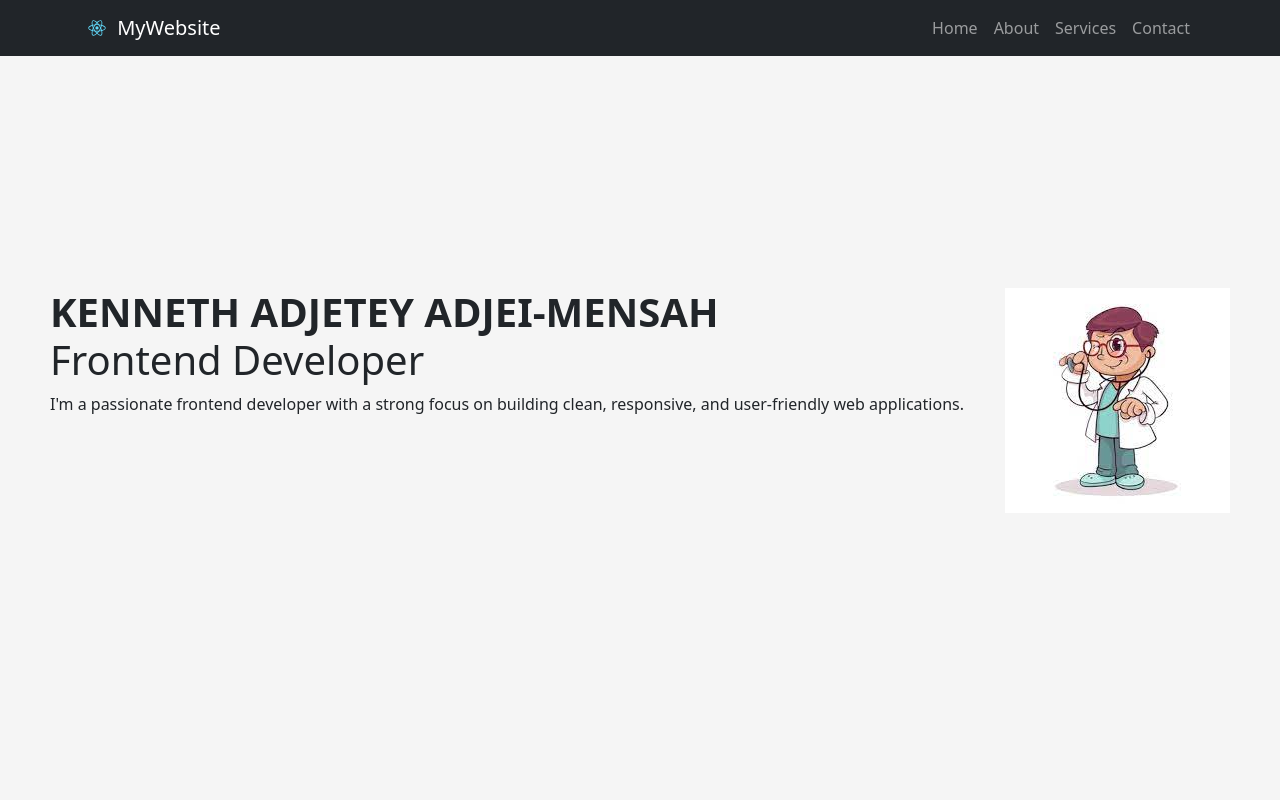
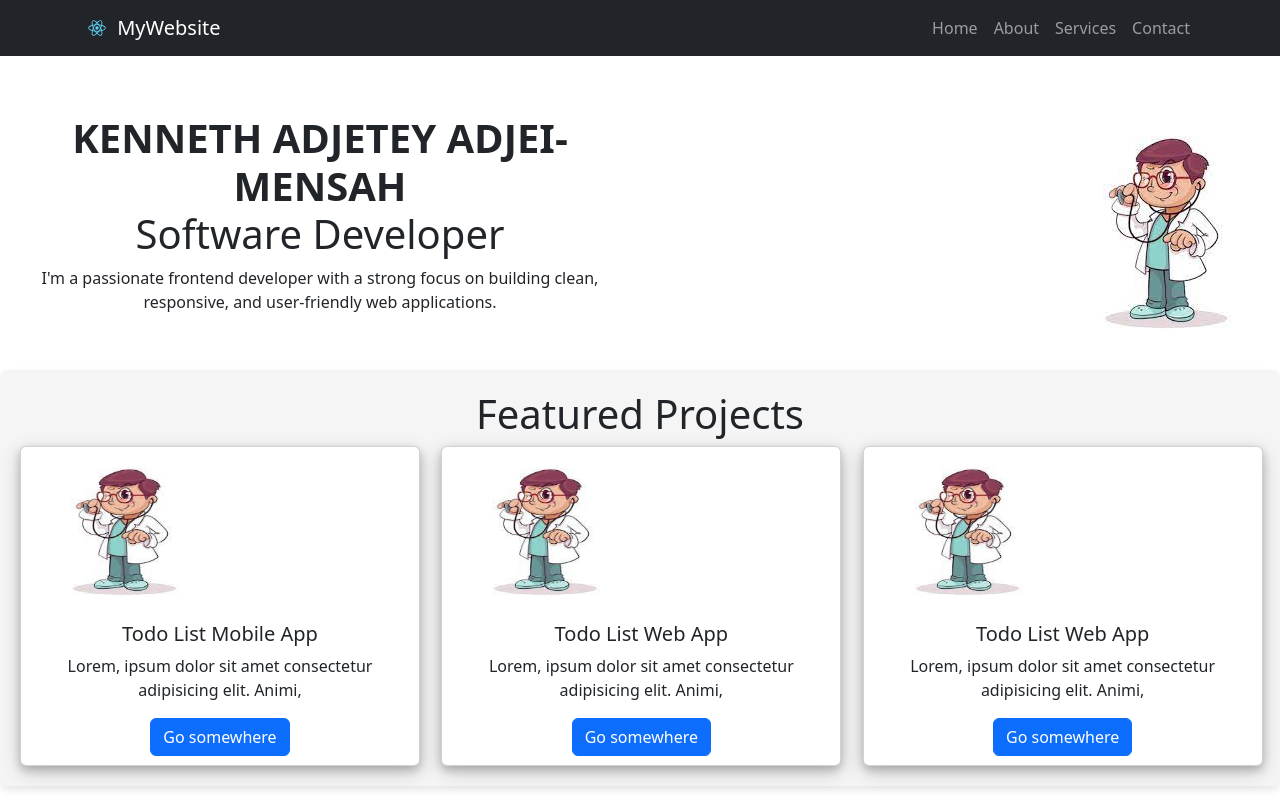
Before and after one commit to kencal20/main_portfolio, a React (Create React App) app: page / in a window 1280 px wide. Built offline with nearby package versions, Linux system fonts and the light colour scheme.

Commit message:
seperarte css fron jsx

```diff
--- a/src/css/homeSceeen.module.css
+++ b/src/css/homeSceeen.module.css
@@ -1,40 +1,64 @@
+.mainContainer {
+    display: flex;
+    flex-direction: column;
+    flex: 1;
+    width: 100vw;
+    min-height: 100vh;
+    justify-content: center;
+    padding-top: 100px;
+  }
 
-.container {
+  .intro {
     display: flex;
-    flex: 1;
     flex-direction: row;
+    align-items: center;
+   text-align: center;
+    flex-wrap: wrap;
+  }
+
+  .introText {
+    flex: 1 1 50%;
+    margin-bottom: 20px;
+  }
+
+  .profileContainer {
+    flex: 1 1 50%;
+    display: flex;
+    justify-content: flex-end;
+    margin-left: auto;
+  }
+
+  .profileImg {
+    border-radius: 50%;
+    max-width: 100%;
+    height: auto;
+    max-height: 50vh;
+  }
+
+  .body {
+    text-align: center;
+    margin-top: 20px;
+  }
+
+  .mainBody {
+    background-color: #f5f5f5;
+    padding: 20px;
+    display: flex;
+    flex-wrap: wrap;
     justify-content: center;
     align-items: center;
-    background-color: #f5f5f5;
-    min-width: 100vw;
-    min-height: 100vh;
-    padding: 30px;
-}
-
-.info {
-    text-align: center;
-    margin-bottom: 5em;
-}
-
-.logo {
-    height: 10em;
-    width: 10em;
-    margin: 3em;
-    padding: 1em;
-    border-radius: 50%;
-    border: 1px solid #000;
-}
-
-.content {
-    margin: 3em;
-}
+    min-height: 400px;
+    box-shadow: 0 4px 8px rgba(0, 0, 0, 0.1);
+    border-radius: 8px;
+  }
 
 
-@media (max-width: 768px) {
-    .container {
-        flex-direction: column;
+
+  @media (max-width: 768px) {
+    .intro {
+      flex-direction: column;
     }
-    .info {
-        margin-bottom: 0;
+    .introText {
+      margin-bottom: 0;
     }
-}
+  }
--- a/src/screens/homeScreen.jsx
+++ b/src/screens/homeScreen.jsx
@@ -1,48 +1,49 @@
-import React from 'react'
-import profile from '../img/doc3.jpeg'
+import React from 'react';
+import profile from '../img/doc3.jpeg';
+import CardThumbnail from '../components/cardThumbnail';
+import { cardData } from '../components/cardData';
+import styles from  '../css/homeSceeen.module.css'
+
 export default function HomeScreen() {
   return (
-        <div style={styles.mainContainer}>
-            <div style={styles.intro}>
-                <section>
-                    <h1><strong>KENNETH ADJETEY ADJEI-MENSAH</strong>
+    <div className={styles.mainContainer}>
+      <div className={styles.intro}>
+        <section className={styles.introText}>
+          <h1>
+            <strong>KENNETH ADJETEY ADJEI-MENSAH</strong>
             <br />
-                        Frontend Developer</h1>
+            Software Developer
+          </h1>
           <p>
             I'm a passionate frontend developer with a strong focus on building clean,
             responsive, and user-friendly web applications.
           </p>
         </section>
-                <section style={styles.profile.Container}>
-                    <img src={profile} alt="profile" srcset="" />
+        <section className={styles.profileContainer}>
+          <img src={profile} alt="profile" className={styles.profileImg} />
+        </section>
+      </div>
+
+      <div className={styles.body}>
+        <section className={styles.mainBody}>
+          <h1>Featured Projects</h1>
+          <div className="row">
+            {cardData.map((item, index) => (
+              <div key={index} className="col-md-4">
+                <CardThumbnail
+                  imgSrc={item.imgSrc}
+                  imgAlt={item.imgAlt}
+                  link={item.link}
+                  title={item.title}
+
+                >
+                  {item.children}
+                </CardThumbnail>
+              </div>
+            ))}
+          </div>
         </section>
       </div>
     </div>
-    )
+  );
 }
-
-const styles = {
-    mainContainer: {
-        display: 'flex',
-        flexDirection: 'column',
-        flex: 1,
-        width: '100vw',
-        height: '100vh',
-        backgroundColor: '#F5F5F5',
-        justifyContent: 'center',
-        padding:50
-    },
-    intro: {
-        display:'flex',
-        flexDirection:'row',
-    },
-    profile:{
-        Container:{
-            marginLeft: 'auto',
-        },
-        img:{
-            borderRadius:100,
-
-        }
-    }
-}
```
Lines whose indentation alone changed are shown as unchanged.
